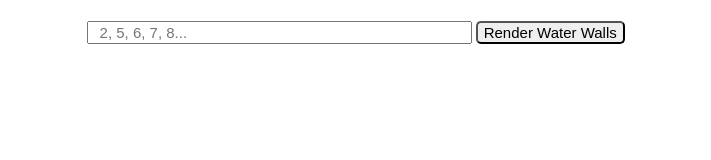
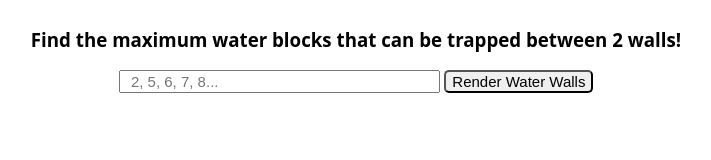
Before and after one commit to nehacp/water-blocks, a website with bundled scripts: page client/index.html in a window 1280 px wide. Shown: the whole page, without its empty margins (292-1003 px from the left). Built offline with nearby package versions, Linux system fonts and the light colour scheme.

Commit message:
Add heading

```diff
--- a/client/index.html
+++ b/client/index.html
@@ -6,6 +6,7 @@
     <link rel="stylesheet" type="text/css" href="style.css"/>
   </head>
   <body>
+    <h3>Find the maximum water blocks that can be trapped between 2 walls!</h3>
     <div id="main">
       <form id="main-form">
         <label>
--- a/client/style.css
+++ b/client/style.css
@@ -30,7 +30,7 @@ tr, td {
 }
 
 input {
-  width: 30%;
+  width: 25%;
   font-size: 15px;
 }
 
@@ -38,3 +38,7 @@ button {
   font-size: 15px;
   border-radius: 5px;
 }
+
+h3 {
+  text-align: center;
+}
```
